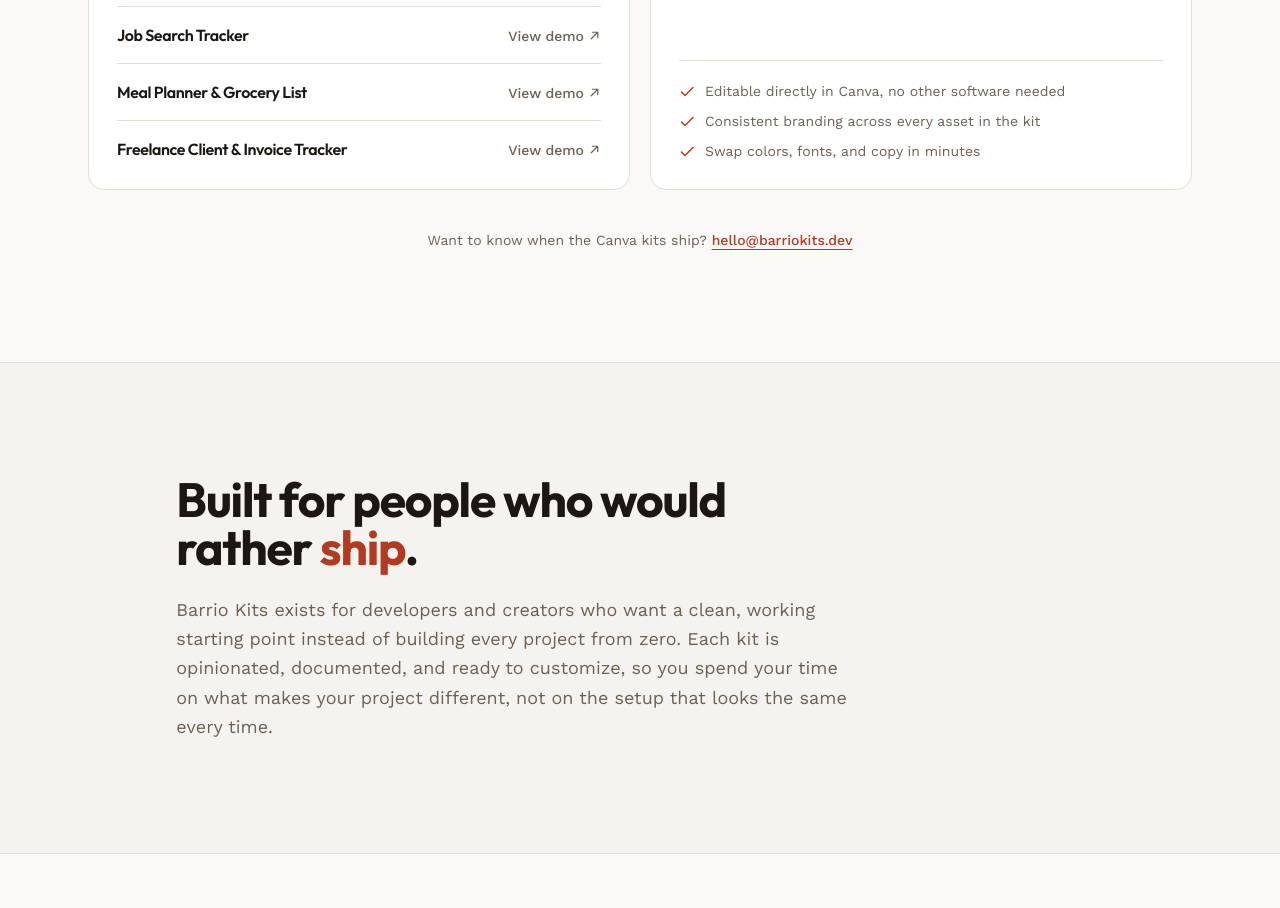
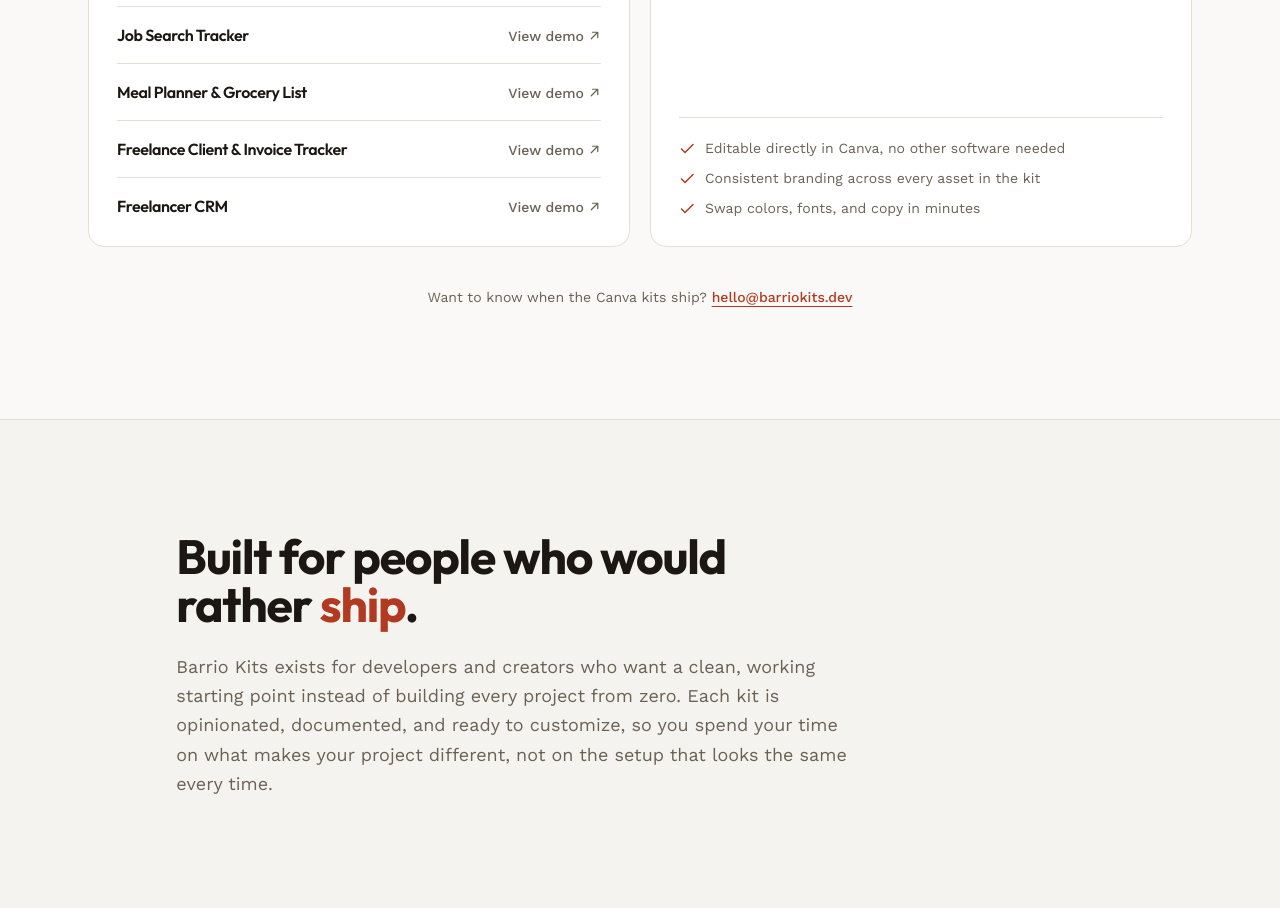
Before and after one commit to KikeCR/barriokits-landing, a Next.js app: page / in a window 1280 px wide. Shown: the part 1920-2828 px from the top of the page. Built offline with nearby package versions, Linux system fonts and the light colour scheme.

Commit message:
Added new Notion template.

```diff
--- a/data/products.ts
+++ b/data/products.ts
@@ -90,6 +90,12 @@
           "A Notion system for tracking freelance clients, active projects, and invoice status.",
         url: "https://barriokits.notion.site/Freelance-Client-Invoice-Tracker-3c2a3568f014818a9b55c2bd877f1473",
       },
+      {
+        label: "Freelancer CRM",
+        description:
+          "A Notion system for managing leads, contacts, and deals across the freelance client pipeline.",
+        url: "https://barriokits.notion.site/Freelancer-CRM-3c6a3568f014811e8467c5cd89a80a21",
+      },
     ],
   },
   {
```
